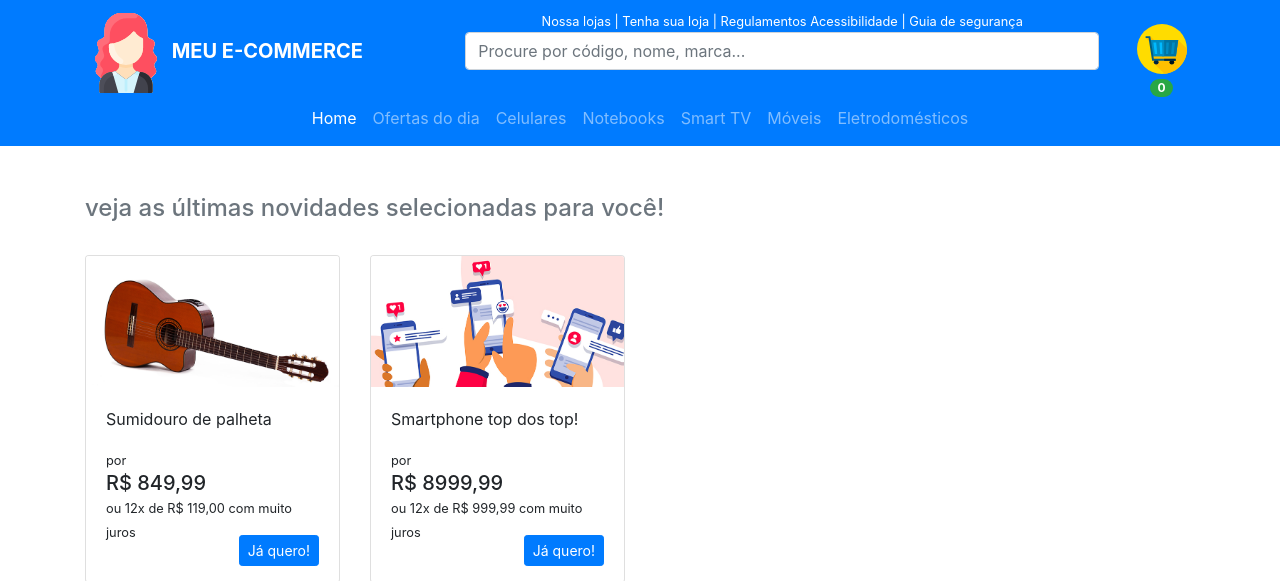
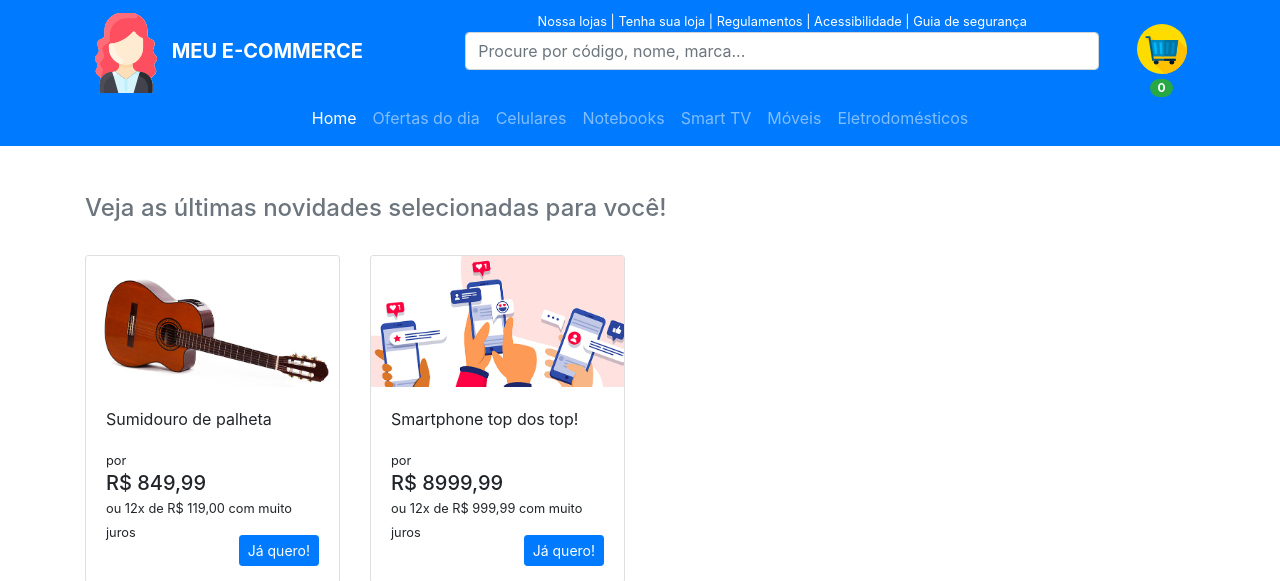
Before and after one commit to fco-felix/backend-carrinho, a PHP site: page /backend-carrinho/ in a window 1280 px wide. Shown: the top 581 px of the page. Run offline with PHP 8.4, Linux system fonts and the light colour scheme; some libraries are stand-ins or nearby versions.

Commit message:
Teste commit

```diff
--- a/app/views/v_header.php
+++ b/app/views/v_header.php
@@ -26,7 +26,7 @@
                         </div>
                         <div class="col-sm-7 mt-sm-0 mt-3">
                             <form">
-                                <p class="text-white text-center mb-0"><small>Nossa lojas | Tenha sua loja | Regulamentos Acessibilidade | Guia de segurança</small></p>
+                                <p class="text-white text-center mb-0"><small>Nossa lojas | Tenha sua loja | Regulamentos | Acessibilidade | Guia de segurança</small></p>
                                 <input class="form-control mr-sm-2" type="search" placeholder="Procure por código, nome, marca..." aria-label="Procure por código, nome, marca...">
                             </form>
                         </div>
--- a/app/views/v_home.php
+++ b/app/views/v_home.php
@@ -1,5 +1,5 @@
 <div class="col-12 mb-4">
-    <h4 class="text-muted">veja as últimas novidades selecionadas para você!</h4>
+    <h4 class="text-muted">Veja as últimas novidades selecionadas para você!</h4>
 </div>
 <div class="col-12 col-sm-6 col-lg-3 mb-3">
     <div class="card p-0 hvr-glow">
```
